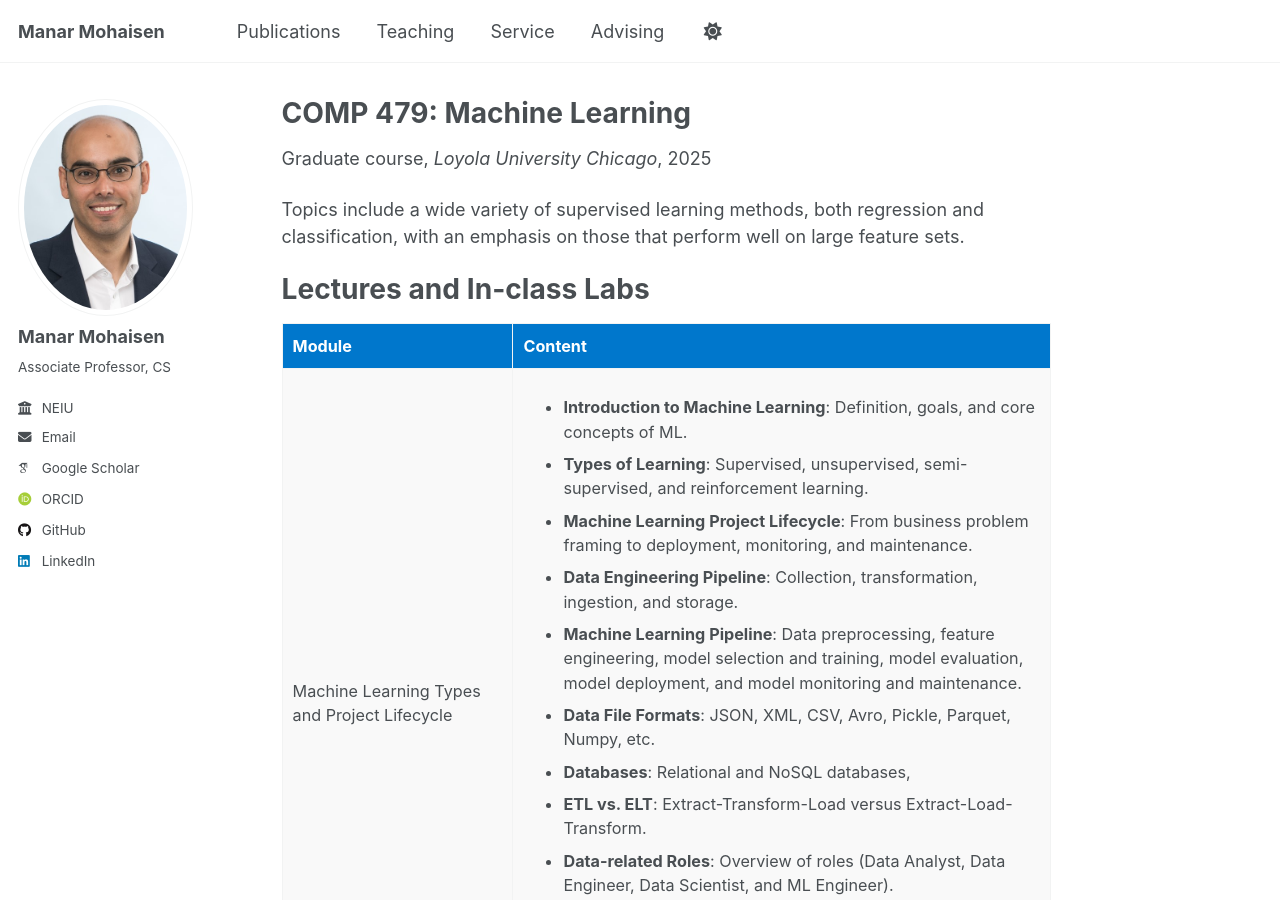
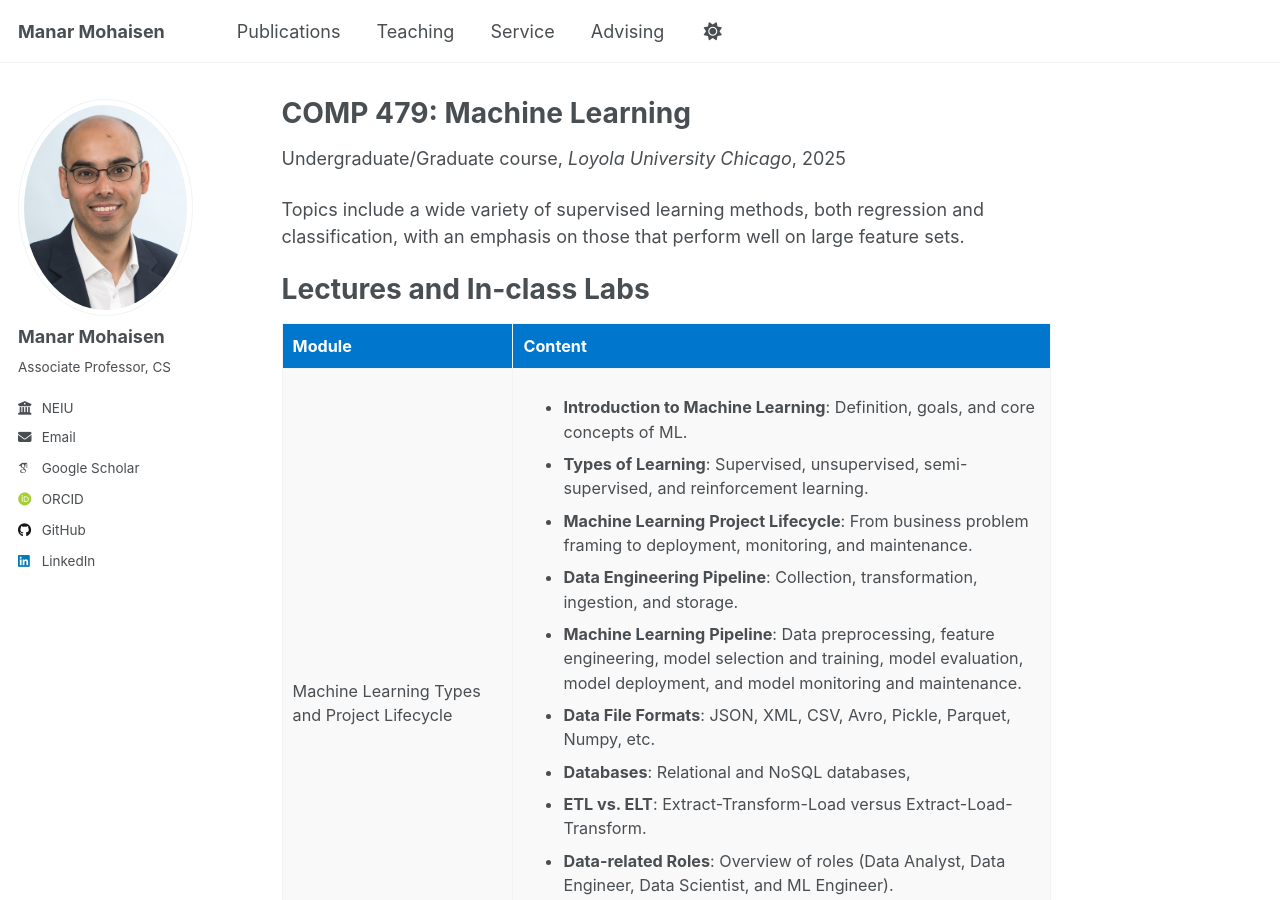
Before and after one commit to manarmohaisen/manarmohaisen.github.io, a Jekyll site: the page built from _teaching/comp479.md, in a window 1280 px wide and 900 px high. Built offline with Jekyll 4.4.1, drawn with Linux system fonts in a browser that asks for light colours; some web fonts are replaced; a script that is not in the unit is left out.

Commit message:
Update comp479.md

```diff
--- a/_teaching/comp479.md
+++ b/_teaching/comp479.md
@@ -1,8 +1,9 @@
 ---
 title: "COMP 479: Machine Learning"
 collection: teaching
-type: "Graduate course"
+type: "Undergraduate/Graduate course"
 permalink: /teaching/comp479
+venue: "Northeastern Illinois University"
 venue: "Loyola University Chicago"
 date: 2025-01-01
 location: "Chicago, Illinois, United States"
```
